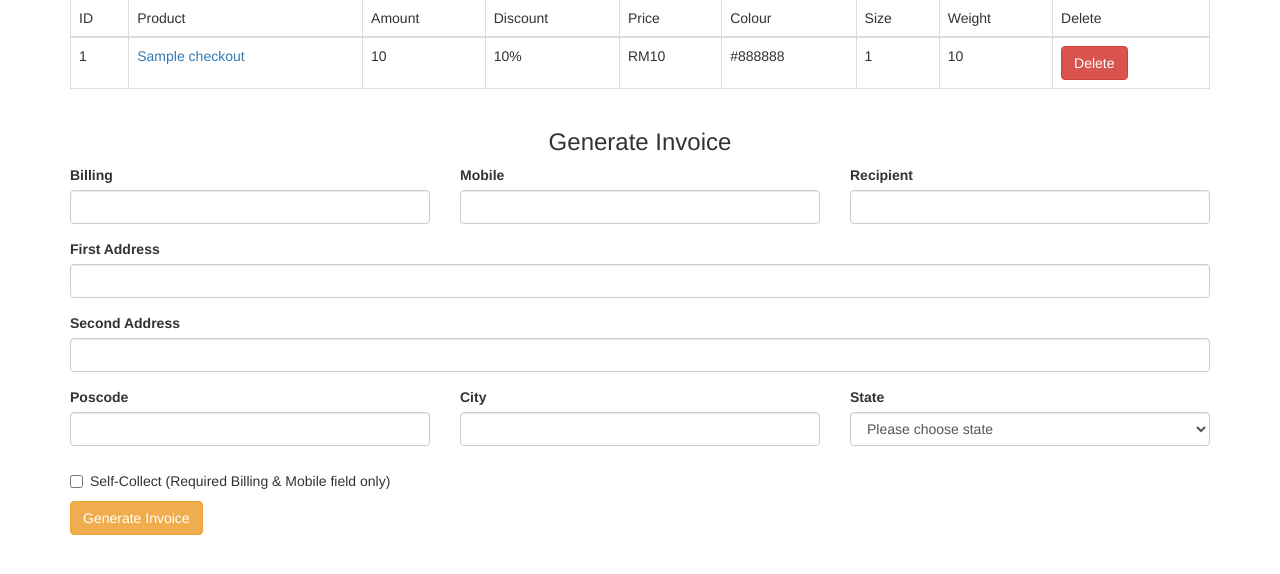
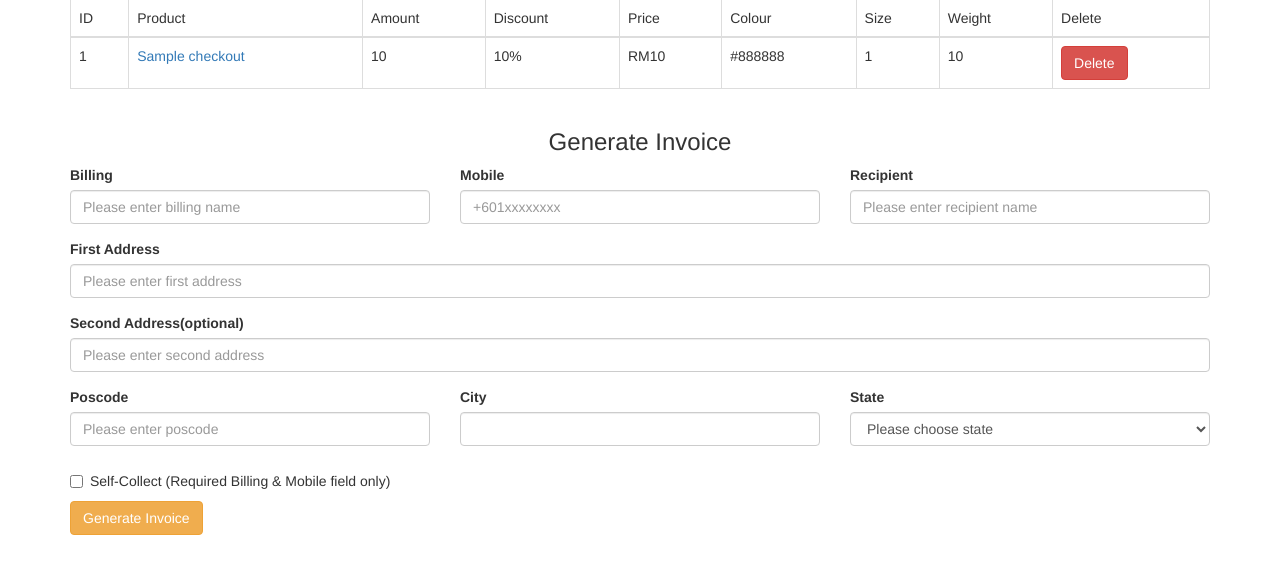
Before and after one commit to rahmatcmos/Slim-Ionic-Server, a PHP site: template resources/views/checkout/checkout.twig in a window 1280 px wide. Shown: the part 151-725 px from the top of the page. Run offline with PHP 8.4, Linux system fonts and the light colour scheme; the template is opened without the code that fills it: most values are stand-ins (such as "Sample title", 1, 10 or a date in 2020); some libraries are stand-ins or nearby versions.

Commit message:
Add placeholder

```diff
--- a/resources/views/auth/change.twig
+++ b/resources/views/auth/change.twig
@@ -9,14 +9,14 @@
 <form action="{{ path_for('auth.password.change') }}" method="post">
 <div class="form-group{{ errors.password_old ? ' has-error' : '' }}">
 <label for="password_old">Current Password</label>
-                            <input type="password" name="password_old" id="password_old" class="form-control">
+<input type="password" name="password_old" id="password_old" placeholder="Please enter current password" class="form-control">
 {% if errors.password_old %}
 <span class="help-block">{{ errors.password_old | first }}</span>
 {% endif %}
 </div>
 <div class="form-group{{ errors.password ? ' has-error' : '' }}">
 <label for="password">Password</label>
-    						<input type="password" name="password" id="password" class="form-control">
+<input type="password" name="password" id="password" placeholder="Please enter new password" class="form-control">
 {% if errors.password %}
 <span class="help-block">{{ errors.password | first }}</span>
 {% endif %}
--- a/resources/views/auth/recover.twig
+++ b/resources/views/auth/recover.twig
@@ -9,14 +9,14 @@
 <input type="hidden" name="user" id="user" value="{{ token.user }}">
 <div class="form-group{{ errors.password ? ' has-error' : '' }}">
 <label for="password_old">New Password</label>
-<input type="password" name="password" id="password" class="form-control">
+<input type="password" name="password" id="password" placeholder="Please enter your new password" class="form-control">
 {% if errors.password %}
 <span class="help-block">{{ errors.password | first }}</span>
 {% endif %}
 </div>
 <div class="form-group{{ errors.confirm_password ? ' has-error' : '' }}">
 <label for="password">Confirm Password</label>
-<input type="password" name="confirm_password" id="confirm_password" class="form-control">
+<input type="password" name="confirm_password" id="confirm_password" placeholder="Please re-enter your new password" class="form-control">
 {% if errors.confirm_password %}
 <span class="help-block">{{ errors.confirm_password | first }}</span>
 {% endif %}
--- a/resources/views/auth/reset.twig
+++ b/resources/views/auth/reset.twig
@@ -8,7 +8,7 @@
 <form action="{{ path_for('auth.reset') }}" method="post">
 <div class="form-group{{ errors.email ? ' has-error' : '' }}">
 <label for="email">Email</label>
-<input type="email" name="email" id="email" placeholder="you@domain.com" class="form-control" value="{{ old.email }}">
+<input type="email" name="email" id="email" placeholder="Please enter your email address" class="form-control" value="{{ old.email }}">
 {% if errors.email %}
 <span class="help-block">{{ errors.email | first }}</span>
 {% endif %}
--- a/resources/views/auth/signin.twig
+++ b/resources/views/auth/signin.twig
@@ -9,7 +9,7 @@
 <form action="{{ path_for('auth.signin') }}" method="post">
 <div class="form-group{{ errors.email ? ' has-error' : '' }}">
 <label for="email">Email</label>
-    						<input type="email" name="email" id="email" placeholder="you@domain.com" class="form-control" value="{{ old.email }}">
+<input type="email" name="email" id="email" placeholder="Please enter your email address" class="form-control" value="{{ old.email }}">
 {% if errors.email %}
 <span class="help-block">{{ errors.email | first }}</span>
 {% endif %}
@@ -17,7 +17,7 @@
 
 <div class="form-group{{ errors.password ? ' has-error' : '' }}">
 <label for="password">Password</label>
-    						<input type="password" name="password" id="password" class="form-control">
+<input type="password" name="password" id="password" placeholder="Please enter your password" class="form-control">
 {% if errors.password %}
 <span class="help-block">{{ errors.password | first }}</span>
 {% endif %}
--- a/resources/views/auth/signup.twig
+++ b/resources/views/auth/signup.twig
@@ -9,7 +9,7 @@
 <form action="{{ path_for('auth.signup') }}" method="post">
 <div class="form-group{{ errors.email ? ' has-error' : '' }}">
 <label for="email">Email</label>
-    						<input type="email" name="email" id="email" placeholder="you@domain.com" class="form-control" value="{{ old.email }}">
+<input type="email" name="email" id="email" placeholder="Please enter email address" class="form-control" value="{{ old.email }}">
 {% if errors.email %}
 <span class="help-block">{{ errors.email | first }}</span>
 {% endif %}
@@ -17,7 +17,7 @@
 
 <div class="form-group{{ errors.name ? ' has-error' : '' }}">
 <label for="name">Name</label>
-    						<input type="text" name="name" id="name" class="form-control" value="{{ old.name }}" >
+<input type="text" name="name" id="name" placeholder="Please enter username" class="form-control" value="{{ old.name }}" >
 {% if errors.name %}
 <span class="help-block">{{ errors.name | first }}</span>
 {% endif %}
@@ -25,7 +25,7 @@
 
 <div class="form-group{{ errors.password ? ' has-error' : '' }}">
 <label for="password">Password</label>
-    						<input type="password" name="password" id="password" class="form-control">
+<input type="password" name="password" placeholder="Please enter password" id="password" class="form-control">
 {% if errors.password %}
 <span class="help-block">{{ errors.password | first }}</span>
 {% endif %}
--- a/resources/views/checkout/checkout.twig
+++ b/resources/views/checkout/checkout.twig
@@ -36,7 +36,7 @@
 <div class="form-group{{ errors.billing ? ' has-error' : '' }}">
 
 <label for="billing">Billing</label>
-<input type="text" name="billing" id="billing" class="form-control" value="{{ old.billing }}">
+<input type="text" name="billing" id="billing" class="form-control" placeholder="Please enter billing name" value="{{ old.billing }}">
 {% if errors.billing %}
 <span class="help-block">{{ errors.billing | first }}</span>
 {% endif %}
@@ -45,7 +45,7 @@
 <div class="col-xs-12 col-md-4">
 <div class="form-group{{ errors.mobile ? ' has-error' : '' }}">
 <label for="mobile">Mobile</label>
-<input type="text" name="mobile" id="mobile" class="form-control" value="{{ old.mobile }}">
+<input type="text" name="mobile" id="mobile" class="form-control" placeholder="+601xxxxxxxx" value="{{ old.mobile }}">
 {% if errors.mobile %}
 <span class="help-block">{{ errors.mobile | first }}</span>
 {% endif %}
@@ -54,7 +54,7 @@
 <div class="col-xs-12 col-md-4">
 <div class="form-group{{ errors.recipient ? ' has-error' : '' }}">
 <label for="recipient">Recipient</label>
-<input type="text" name="recipient" id="recipient" class="form-control" value="{{ old.recipient }}">
+<input type="text" name="recipient" id="recipient" class="form-control" placeholder="Please enter recipient name" value="{{ old.recipient }}">
 {% if errors.recipient %}
 <span class="help-block">{{ errors.recipient | first }}</span>
 {% endif %}
@@ -66,7 +66,7 @@
 <div class="col-xs-12">
 <div class="form-group{{ errors.first_address ? ' has-error' : '' }}">
 <label for="first_address">First Address</label>
-<input type="text" name="first_address" id="first_address" class="form-control" value="{{ old.first_address }}">
+<input type="text" name="first_address" id="first_address" class="form-control" placeholder="Please enter first address" value="{{ old.first_address }}">
 {% if errors.first_address %}
 <span class="help-block">{{ errors.first_address | first }}</span>
 {% endif %}
@@ -77,8 +77,8 @@
 <div class="row">
 <div class="col-xs-12">
 <div class="form-group{{ errors.second_address ? ' has-error' : '' }}">
-<label for="second_address">Second Address</label>
-<input type="text" name="second_address" id="second_address" class="form-control" value="{{ old.second_address }}">
+<label for="second_address">Second Address(optional)</label>
+<input type="text" name="second_address" id="second_address" class="form-control" placeholder="Please enter second address" value="{{ old.second_address }}">
 {% if errors.second_address %}
 <span class="help-block">{{ errors.second_address | first }}</span>
 {% endif %}
@@ -90,7 +90,7 @@
 <div class="col-xs-12 col-md-4">
 <div class="form-group{{ errors.poscode ? ' has-error' : '' }}">
 <label for="poscode">Poscode</label>
-<input type="text" name="poscode" id="poscode" class="form-control" value="{{ old.poscode }}">
+<input type="text" name="poscode" id="poscode" class="form-control" placeholder="Please enter poscode" value="{{ old.poscode }}">
 {% if errors.poscode %}
 <span class="help-block">{{ errors.poscode | first }}</span>
 {% endif %}
```
Also changed, not shown: resources/views/product/backend/add_product.twig (+11 -11 lines), resources/views/product/backend/update_product.twig (+11 -11 lines). Lines whose indentation alone changed are shown as unchanged.
